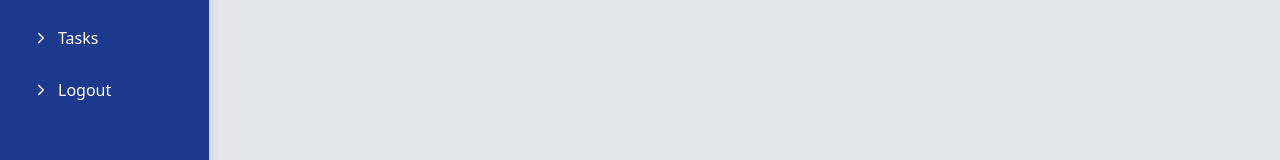
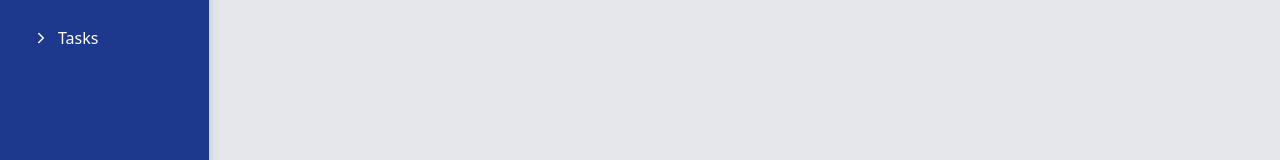
Before and after one commit to Maverick-Services/student-frontend-class, a React (Vite) app: page /dashboard in a window 1280 px wide. Shown: the part 226-386 px from the top of the page. Built offline with nearby package versions, Linux system fonts and the light colour scheme; sample sign-in values are in the browser's storage.

Commit message:
Links Updated

```diff
--- a/src/components/core/dashboard/Profile.jsx
+++ b/src/components/core/dashboard/Profile.jsx
@@ -43,7 +43,7 @@ export const Profile = () => {
         </div>
 
         {/* Action Buttons */}
-        <motion.div
+        {/* <motion.div
           className="flex justify-center gap-4"
           initial={{ y: 20, opacity: 0 }}
           animate={{ y: 0, opacity: 1 }}
@@ -56,7 +56,7 @@ export const Profile = () => {
           >
             Logout
           </motion.button>
-        </motion.div>
+        </motion.div> */}
       </motion.div>
     </div>
   );
--- a/src/data/sidebarLinks.js
+++ b/src/data/sidebarLinks.js
@@ -15,7 +15,7 @@ export const sideBarLinks = [
         name: "Tasks",
         path: "/dashboard/tasks"
     },
-    {
-        name: "Logout"
-    }
+    // {
+    //     name: "Logout"
+    // }
 ]
```
